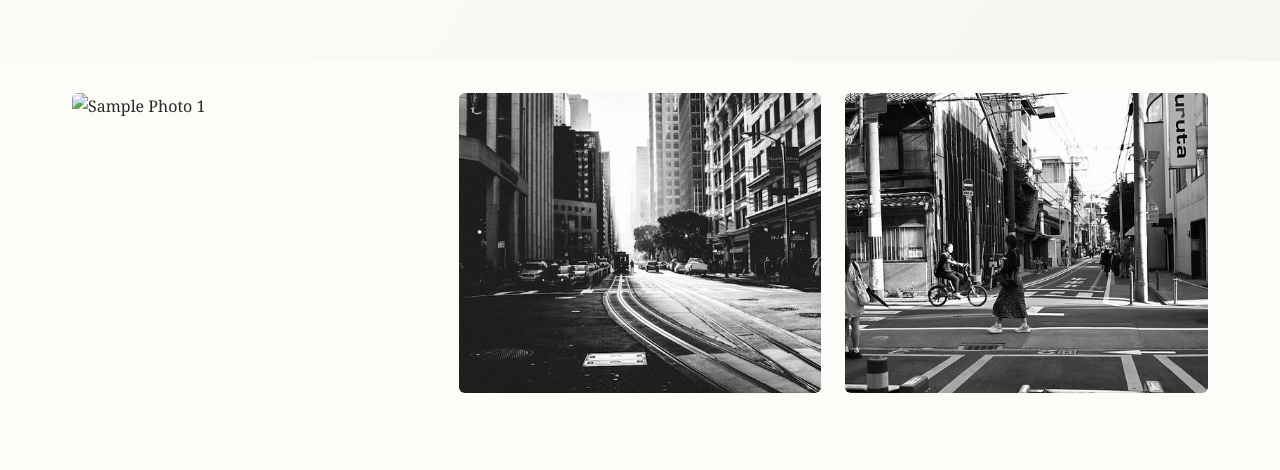
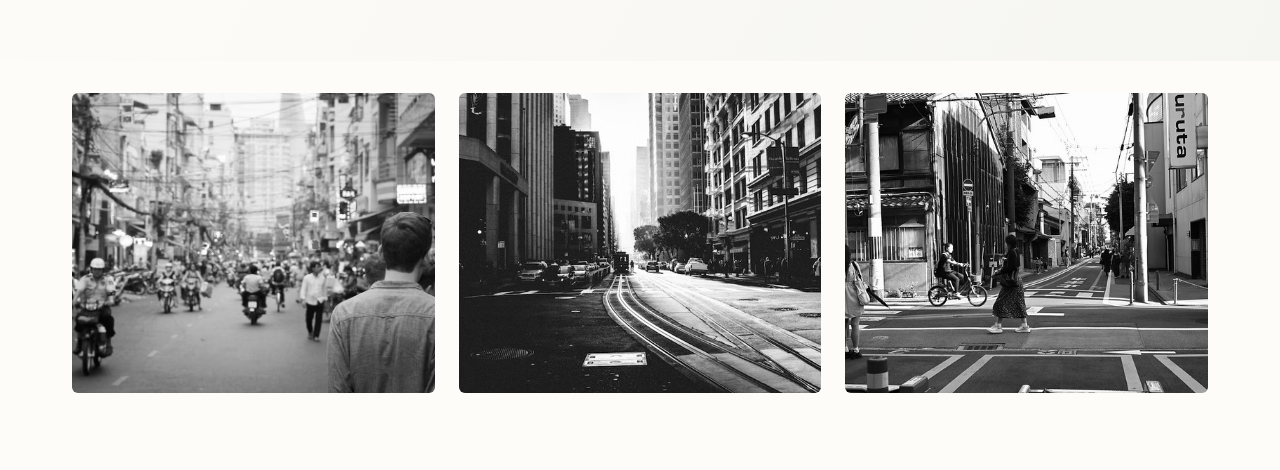
Before and after one commit to bdhgshhdgshga/jsdjsbjb, a plain HTML site: page index.html in a window 1280 px wide. Shown: the part 281-751 px from the top of the page. Drawn offline with Linux system fonts and the light colour scheme.

Commit message:
Update index.html

```diff
--- a/index.html
+++ b/index.html
@@ -35,7 +35,7 @@
   </header>
 
   <section class="gallery">
-    <img src="photo 1.avif" alt="Sample Photo 1">
+    <img src="photo1.avif" alt="Sample Photo 1">
     <img src="photo2.avif" alt="Sample Photo 2">
     <img src="photo3.jpg" alt="Sample Photo 3">
   </section>
```
